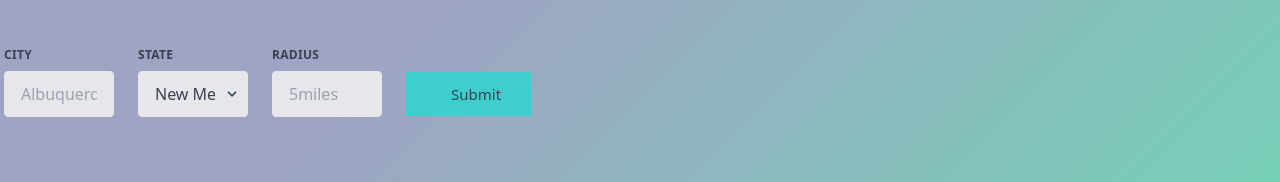
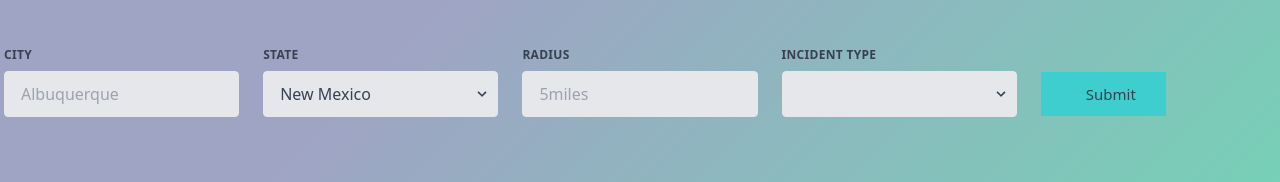
Before and after one commit to tmsmith1150/cyclepaths, a plain HTML site: page incidents.html in a window 1280 px wide. Shown: the part 296-478 px from the top of the page. Drawn offline with nearby package versions, Linux system fonts and the light colour scheme; a script that the page names is missing; a web font is replaced by a local one.

Commit message:
update incidents page

```diff
--- a/incidents.css
+++ b/incidents.css
@@ -24,8 +24,15 @@
     background-color: teal;
     color: white;
 }
+.container-search{
+   margin-left: 50px;
+    display: inline;
+
+
+}
 .container{
     margin-top: 50px;
+
 }
 body{
     background-image: linear-gradient(315deg, #68E0B2 26%, #9FA4C4 74%);
@@ -50,6 +57,8 @@ p{
     padding-bottom: 14px;
     padding-top: 14px;
     font-size: 15px;
+
+
 }
 .cards-homepage1{
     /* margin-left: 66%; */
--- a/incidents.html
+++ b/incidents.html
@@ -31,16 +31,16 @@
   <div class="container mx-auto px-1">
     <!-- ... -->
  <div class="row-span-1">
-   <div class="grid-cols-2">
-    <form class="w-full max-w-lg">
+   <div class="grid-cols-4">
+    <form class="w-full max-w-xlg">
       <div class="flex flex-wrap -mx-3 mb-2">
-        <div class="w-full md:w-1/4 px-3 mb-6 md:mb-0">
+        <div class="w-full md:w-1/5 px-3 mb-6 md:mb-0">
           <label class="block uppercase tracking-wide text-gray-700 text-xs font-bold mb-2" for="grid-city">
             City
           </label>
           <input class="appearance-none block w-full bg-gray-200 text-gray-700 border border-gray-200 rounded py-3 px-4 leading-tight focus:outline-none focus:bg-white focus:border-gray-500" id="grid-city" type="text" placeholder="Albuquerque">
         </div>
-        <div class="w-full md:w-1/4 px-3 mb-6 md:mb-0">
+        <div class="w-full md:w-1/5 px-3 mb-6 md:mb-0">
           <label class="block uppercase tracking-wide text-gray-700 text-xs font-bold mb-2" for="grid-state">
             State
           </label>
@@ -55,21 +55,35 @@
             </div>
           </div>
         </div>
-        <div class="w-full md:w-1/4 px-3 mb-6 md:mb-0">
+        <div class="w-full md:w-1/5 px-3 mb-6 md:mb-0">
           <label class="block uppercase tracking-wide text-gray-700 text-xs font-bold mb-2" for="grid-zip">
             Radius
           </label>
           <input class="appearance-none block w-full bg-gray-200 text-gray-700 border border-gray-200 rounded py-3 px-4 leading-tight focus:outline-none focus:bg-white focus:border-gray-500" id="grid-zip" type="text" placeholder="5miles">
         </div>
-        <div class="w-full md:w-1/4 px-3 mb-6 md:mb-0">
+        <div class="w-full md:w-1/5 px-3 mb-6 md:mb-0">
+          <label class="block uppercase tracking-wide text-gray-700 text-xs font-bold mb-2" for="grid-state">
+            Incident Type
+          </label>
+          <div class="relative">
+            <select class="block appearance-none w-full bg-gray-200 border border-gray-200 text-gray-700 py-3 px-4 pr-8 rounded leading-tight focus:outline-none focus:bg-white focus:border-gray-500" id="grid-state">
+
+            </select>
+            <div class="pointer-events-none absolute inset-y-0 right-0 flex items-center px-2 text-gray-700">
+              <svg class="fill-current h-4 w-4" xmlns="http://www.w3.org/2000/svg" viewBox="0 0 20 20"><path d="M9.293 12.95l.707.707L15.657 8l-1.414-1.414L10 10.828 5.757 6.586 4.343 8z"/></svg>
+            </div>
+          </div>
+        </div>
+        <div class="w-full md:w-1/5 px-3 mb-6 md:mb-0">
           <label class="block uppercase tracking-wide text-gray-700 text-xs font-bold mb-2" for="grid-zip">
         <button id="submit">
           Submit
         </button>
         </label>
       </div>
-         <div>
-          </div>
+
+        </div>
+      </div>
         </div>
       </form>
       </div>
```
